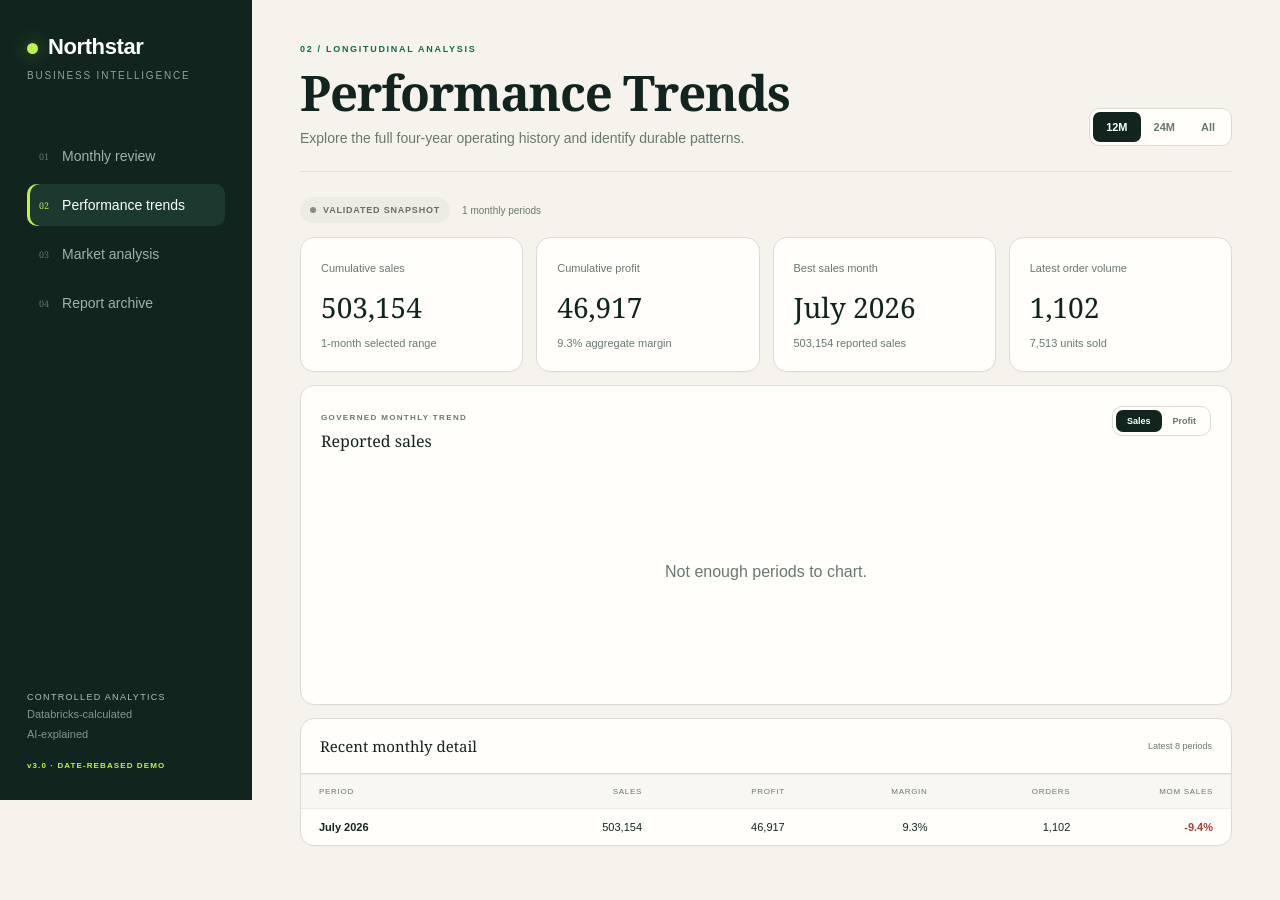
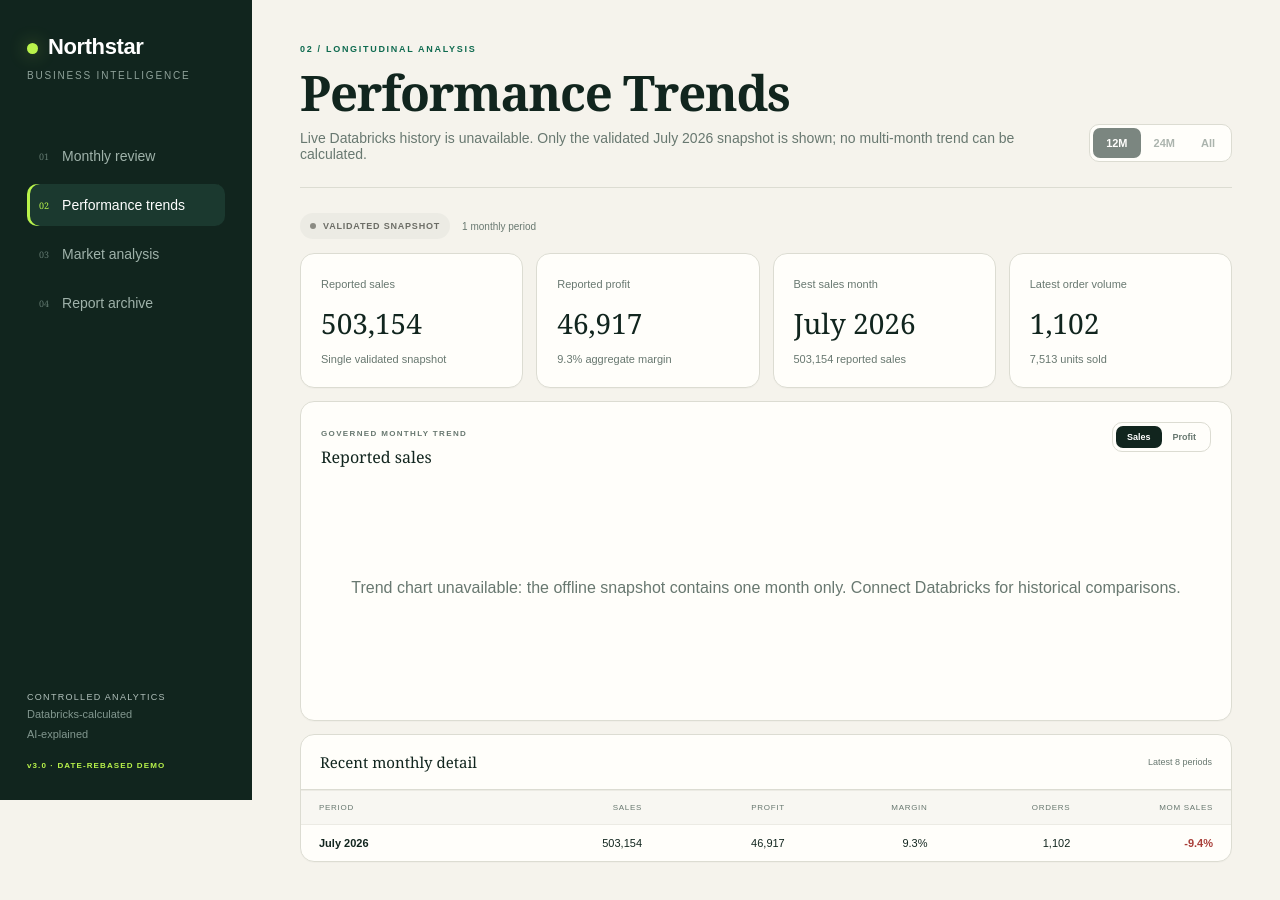
Before and after one commit to basnetabhishek/Monthly-Review-AI-Agent, a Next.js app in the folder public-app/: page /trends in a window 1280 px wide. Shown: the top 900 px of the page. Built offline with nearby package versions, Linux system fonts and the light colour scheme.

Commit message:
Make offline trends UI accurately describe single-month snapshot

```diff
--- a/public-app/app/trends/page.tsx
+++ b/public-app/app/trends/page.tsx
@@ -33,13 +33,13 @@ export default function TrendsPage() {
   }, [points]);
 
   return <>
-    <header className="pageHeader"><div><span className="sectionLabel">02 / LONGITUDINAL ANALYSIS</span><h1>Performance Trends</h1><p>Explore the full four-year operating history and identify durable patterns.</p></div><div className="segmented" aria-label="Trend period">{([12, 24, 48] as const).map((value) => <button className={range === value ? "active" : ""} onClick={() => setRange(value)} key={value}>{value === 48 ? "All" : `${value}M`}</button>)}</div></header>
+    <header className="pageHeader"><div><span className="sectionLabel">02 / LONGITUDINAL ANALYSIS</span><h1>Performance Trends</h1><p>{response?.dataSource === "validated-snapshot" ? "Live Databricks history is unavailable. Only the validated July 2026 snapshot is shown; no multi-month trend can be calculated." : "Explore the four-year operating history when live Databricks data is available."}</p></div><div className="segmented" aria-label="Trend period">{([12, 24, 48] as const).map((value) => <button className={range === value ? "active" : ""} onClick={() => setRange(value)} disabled={response?.dataSource !== "databricks-live"} key={value}>{value === 48 ? "All" : `${value}M`}</button>)}</div></header>
     {error && <div className="errorBanner" role="alert"><b>Trend data unavailable.</b><span>{error}</span></div>}
     {!response && !error && <div className="loadingState"><div className="spinner" /><span>Loading governed performance history…</span></div>}
     {response && metrics && <section className="analyticsPage animateIn">
-      <div className="analyticsMeta"><StatusPill source={response.dataSource} /><span>{points.length} monthly periods</span></div>
-      <div className="kpis trendKpis"><MetricCard label="Cumulative sales" value={fmt(metrics.totalSales)} note={`${points.length}-month selected range`} /><MetricCard label="Cumulative profit" value={fmt(metrics.totalProfit)} note={`${metrics.margin.toFixed(1)}% aggregate margin`} /><MetricCard label="Best sales month" value={formatReportMonth(metrics.best.month)} note={`${fmt(metrics.best.sales)} reported sales`} /><MetricCard label="Latest order volume" value={fmt(points.at(-1)!.orders)} note={`${fmt(points.at(-1)!.units)} units sold`} /></div>
-      <div className="card chartCard"><div className="cardTitle"><div><small>GOVERNED MONTHLY TREND</small><h3>{metric === "sales" ? "Reported sales" : "Reported profit"}</h3></div><div className="segmented compact"><button className={metric === "sales" ? "active" : ""} onClick={() => setMetric("sales")}>Sales</button><button className={metric === "profit" ? "active" : ""} onClick={() => setMetric("profit")}>Profit</button></div></div><LineChart points={points} metric={metric} /></div>
+      <div className="analyticsMeta"><StatusPill source={response.dataSource} /><span>{points.length} {points.length === 1 ? "monthly period" : "monthly periods"}</span></div>
+      <div className="kpis trendKpis"><MetricCard label={points.length === 1 ? "Reported sales" : "Cumulative sales"} value={fmt(metrics.totalSales)} note={points.length === 1 ? "Single validated snapshot" : `${points.length}-month selected range`} /><MetricCard label={points.length === 1 ? "Reported profit" : "Cumulative profit"} value={fmt(metrics.totalProfit)} note={`${metrics.margin.toFixed(1)}% aggregate margin`} /><MetricCard label="Best sales month" value={formatReportMonth(metrics.best.month)} note={`${fmt(metrics.best.sales)} reported sales`} /><MetricCard label="Latest order volume" value={fmt(points.at(-1)!.orders)} note={`${fmt(points.at(-1)!.units)} units sold`} /></div>
+      <div className="card chartCard"><div className="cardTitle"><div><small>GOVERNED MONTHLY TREND</small><h3>{metric === "sales" ? "Reported sales" : "Reported profit"}</h3></div><div className="segmented compact"><button className={metric === "sales" ? "active" : ""} onClick={() => setMetric("sales")}>Sales</button><button className={metric === "profit" ? "active" : ""} onClick={() => setMetric("profit")}>Profit</button></div></div>{points.length > 1 ? <LineChart points={points} metric={metric} /> : <div className="chartEmpty">Trend chart unavailable: the offline snapshot contains one month only. Connect Databricks for historical comparisons.</div>}</div>
       <div className="card detailTable"><div className="tableHeading"><h3>Recent monthly detail</h3><span>Latest 8 periods</span></div><div className="detailRow detailHeader"><span>Period</span><span>Sales</span><span>Profit</span><span>Margin</span><span>Orders</span><span>MoM sales</span></div>{points.slice(-8).reverse().map((item) => <div className="detailRow" key={item.month}><b>{formatReportMonth(item.month)}</b><span>{fmt(item.sales)}</span><span className={item.profit < 0 ? "negative" : ""}>{fmt(item.profit)}</span><span>{item.margin.toFixed(1)}%</span><span>{fmt(item.orders)}</span><span className={item.salesMom == null ? "muted" : item.salesMom >= 0 ? "positive" : "negative"}>{item.salesMom == null ? "—" : `${item.salesMom >= 0 ? "+" : ""}${item.salesMom.toFixed(1)}%`}</span></div>)}</div>
     </section>}
   </>;
```
